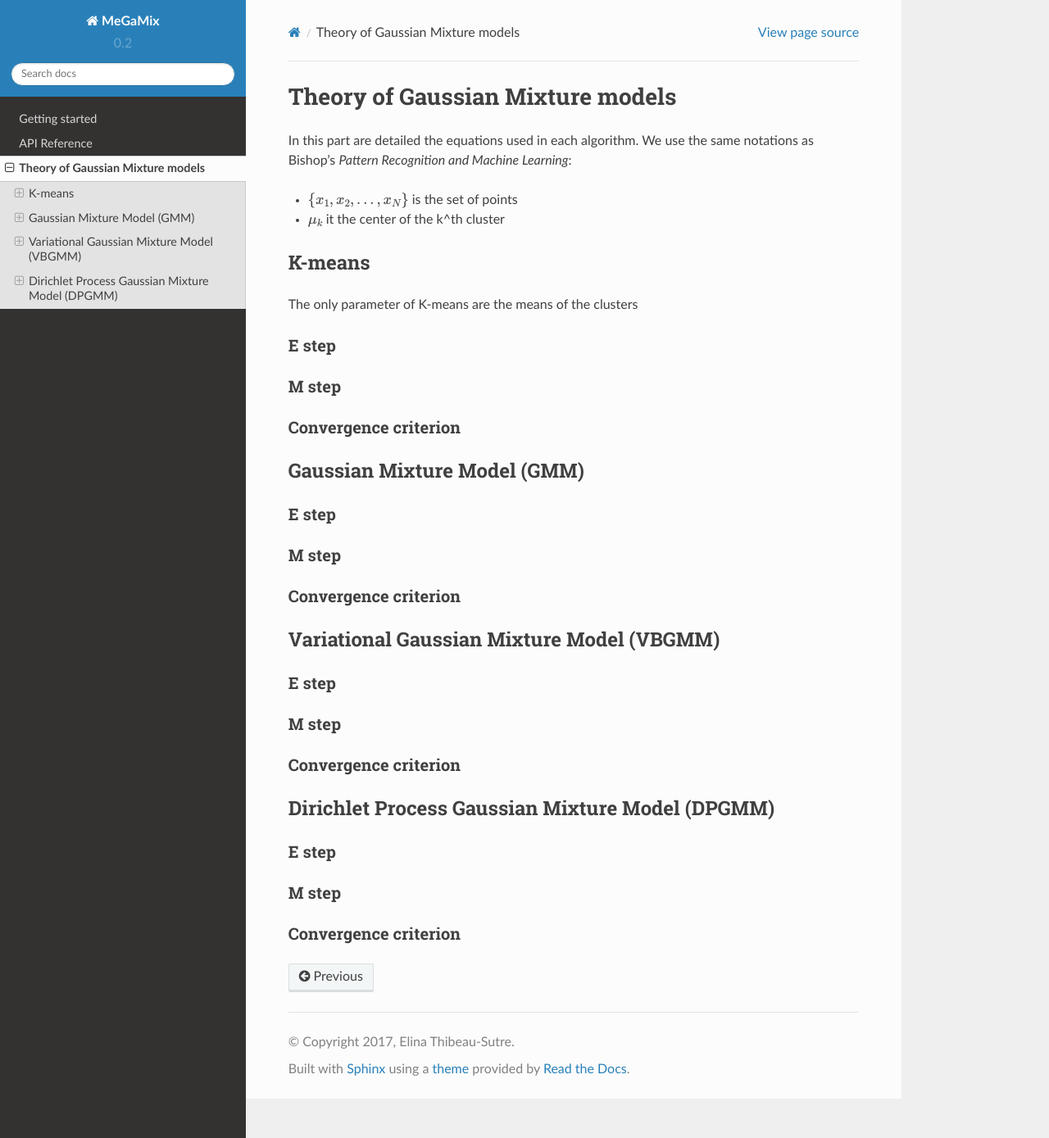
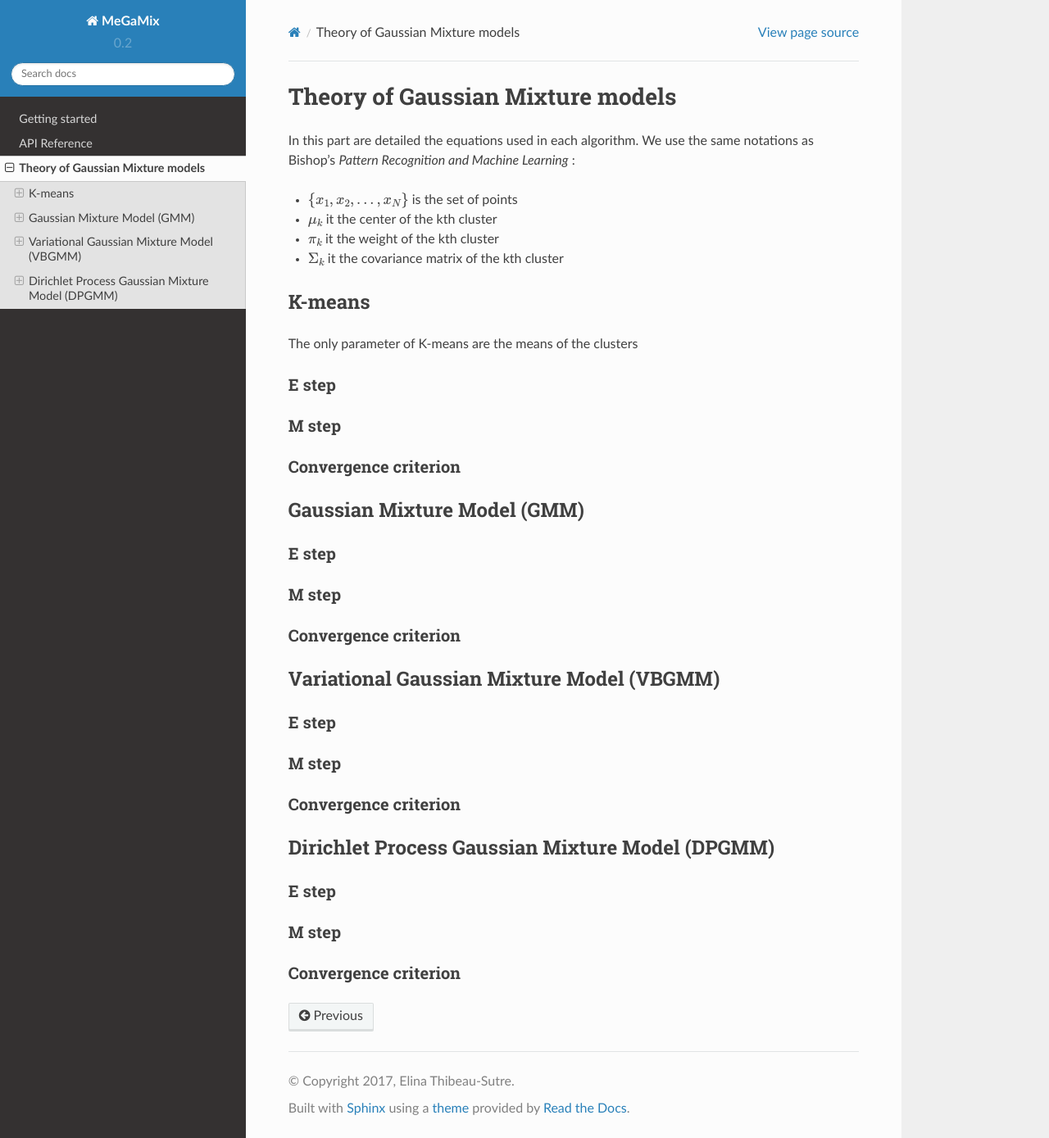
Before and after one commit to 14thibea/megamix, a Sphinx documentation site: the page built from doc/technical_doc.rst, in a window 1280 px wide and 1389 px high. Shown: the whole window at 82% size. Built offline with Sphinx 7.4.7 and the Read the Docs theme 2.0.0, drawn with Linux system fonts in a browser that asks for light colours; formulas are drawn with MathJax 3.

Commit message:
added parameters

```diff
--- a/doc/technical_doc.rst
+++ b/doc/technical_doc.rst
@@ -2,11 +2,12 @@ Theory of Gaussian Mixture models
 =================================
 
 In this part are detailed the equations used in each algorithm.
-We use the same notations as Bishop's *Pattern Recognition and Machine Learning*:
-
+We use the same notations as Bishop's *Pattern Recognition and Machine Learning* :
 
 * :math:`\{x_1,x_2,...,x_N\}` is the set of points
-* :math:`\mu_k` it the center of the k^th cluster
+* :math:`\mu_k` it the center of the kth cluster
+* :math:`\pi_k` it the weight of the kth cluster
+* :math:`\Sigma_k` it the covariance matrix of the kth cluster
 
 
 K-means
```
